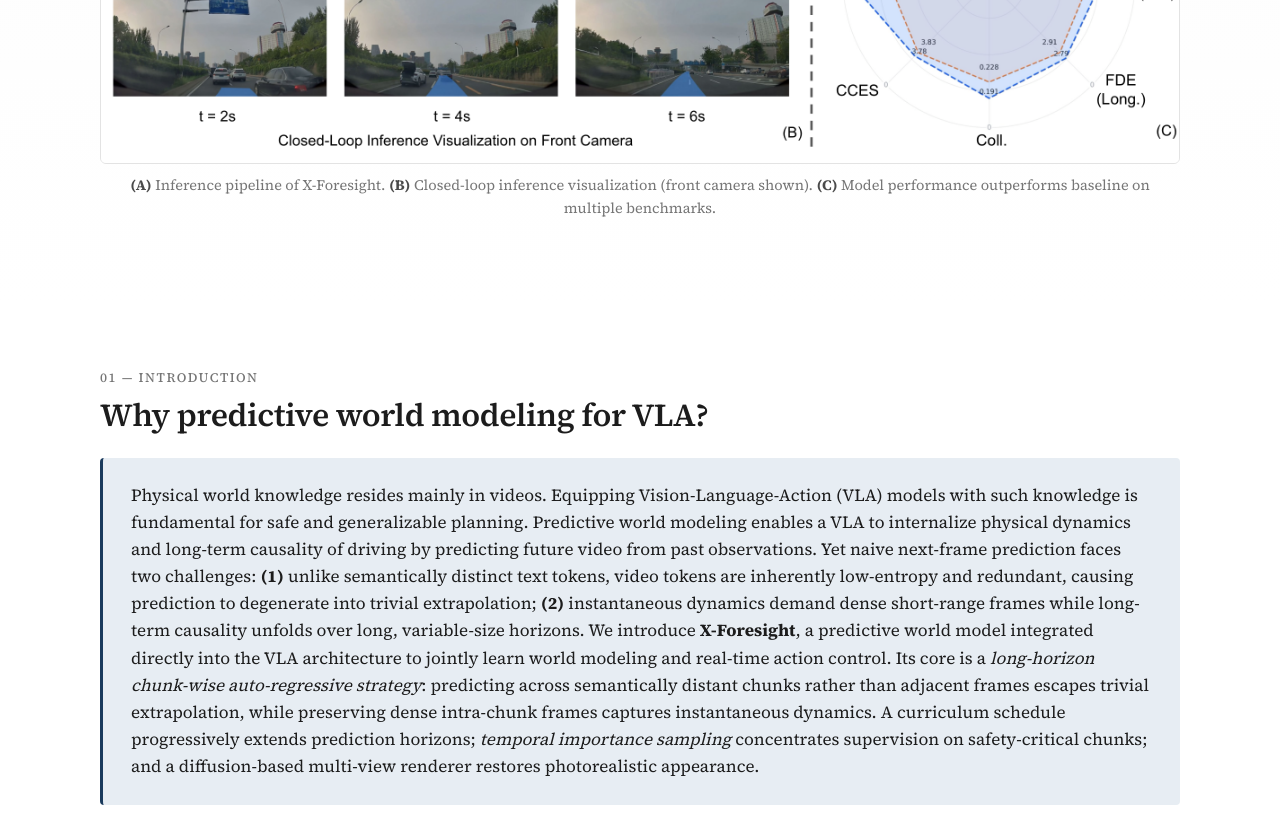
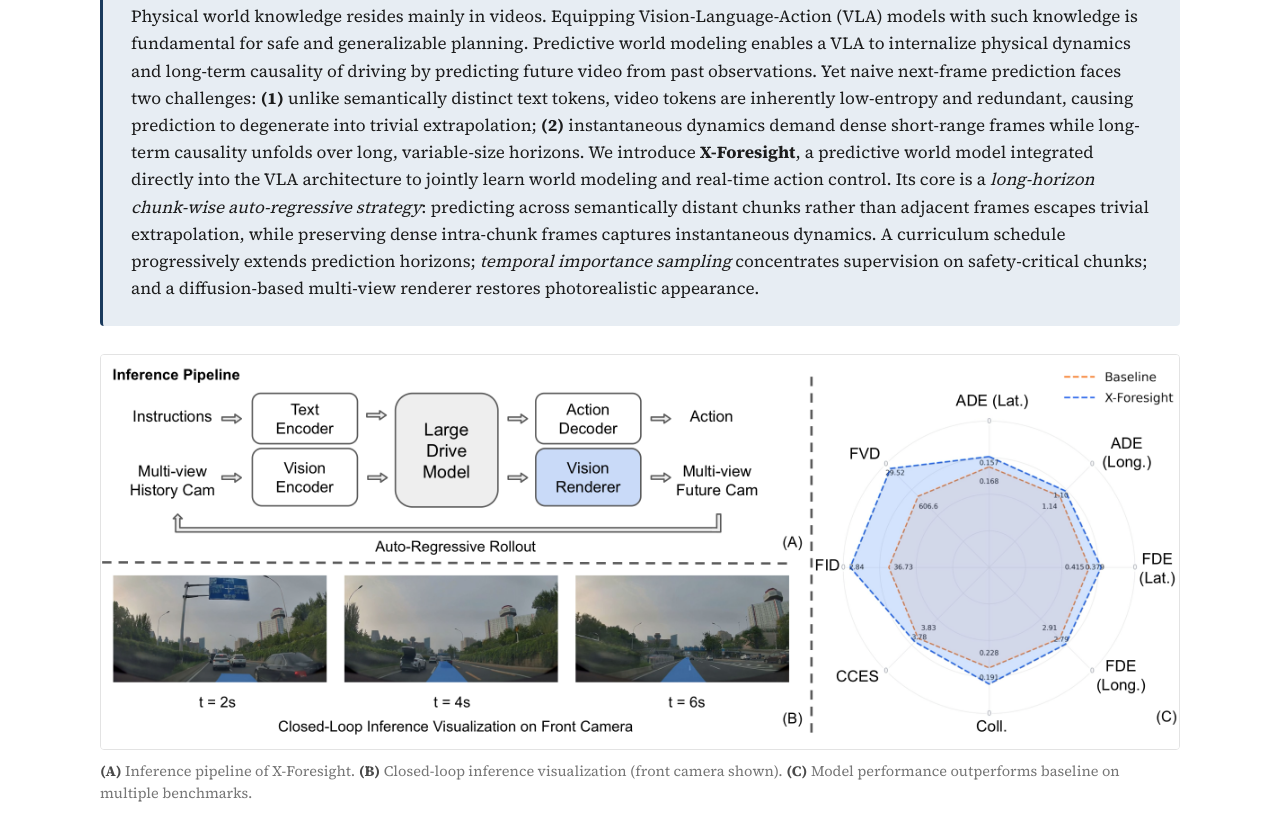
Before and after one commit to x-foresight-1/x-foresight-1.github.io, a plain HTML site: page en/index.html in a window 1280 px wide. Shown: the part 687-1505 px from the top of the page. Drawn offline with Linux system fonts and the light colour scheme.

Commit message:
Polish: scroll-progress bar, section fade-in, stat counter; move pipeline figure under Intro; update Camera Latent Decoder metrics.

```diff
--- a/assets/css/styles.css
+++ b/assets/css/styles.css
@@ -34,6 +34,41 @@ body {
 
 /* Restore monospace only for code-like content. */
 code, pre, .bibtex { font-family: var(--mono); }
+
+/* ----- Reading-progress bar (top of viewport) --------------------------- */
+.scroll-progress {
+  position: fixed;
+  top: 0;
+  left: 0;
+  height: 2px;
+  width: 0;
+  background: var(--accent);
+  z-index: 100;
+  transition: width 80ms linear;
+  will-change: width;
+  pointer-events: none;
+}
+
+/* ----- Scroll-triggered section fade-in --------------------------------- */
+/* Scoped to .js so non-JS users see content immediately. Respects
+   prefers-reduced-motion by short-circuiting the rule. */
+.js section {
+  opacity: 0;
+  transform: translateY(24px);
+  transition: opacity .65s ease-out, transform .65s ease-out;
+  will-change: opacity, transform;
+}
+.js section.in-view {
+  opacity: 1;
+  transform: none;
+}
+@media (prefers-reduced-motion: reduce) {
+  .js section {
+    opacity: 1;
+    transform: none;
+    transition: none;
+  }
+}
 
 a { color: var(--accent); text-decoration: none; }
 a:hover { text-decoration: underline; }
--- a/assets/js/main.js
+++ b/assets/js/main.js
@@ -1,4 +1,83 @@
 (function () {
+  // Mark <html> as JS-enabled so CSS animations only kick in when we can
+  // also control them (no-JS users get the content immediately).
+  document.documentElement.classList.add('js');
+
+  var reducedMotion = window.matchMedia
+    && window.matchMedia('(prefers-reduced-motion: reduce)').matches;
+
+  // ---- Reading-progress bar -----------------------------------------------
+  var progressBar = document.querySelector('.scroll-progress');
+  if (progressBar) {
+    function updateProgress() {
+      var top = window.scrollY || document.documentElement.scrollTop || 0;
+      var max = document.documentElement.scrollHeight - window.innerHeight;
+      progressBar.style.width = max > 0 ? Math.min(top / max * 100, 100) + '%' : '0';
+    }
+    window.addEventListener('scroll', updateProgress, { passive: true });
+    window.addEventListener('resize', updateProgress, { passive: true });
+    updateProgress();
+  }
+
+  // ---- Section fade-in ----------------------------------------------------
+  if (!reducedMotion && 'IntersectionObserver' in window) {
+    var sectionObs = new IntersectionObserver(function (entries) {
+      entries.forEach(function (entry) {
+        if (entry.isIntersecting) {
+          entry.target.classList.add('in-view');
+          sectionObs.unobserve(entry.target);
+        }
+      });
+    }, { threshold: 0.08, rootMargin: '0px 0px -8% 0px' });
+    document.querySelectorAll('section').forEach(function (s) { sectionObs.observe(s); });
+  } else {
+    // Reduced-motion or no IO: show everything immediately.
+    document.querySelectorAll('section').forEach(function (s) { s.classList.add('in-view'); });
+  }
+
+  // ---- Hero stat counter --------------------------------------------------
+  function parseStat(text) {
+    var m = String(text).match(/^([\d.]+)(.*)$/);
+    if (!m) return null;
+    return {
+      target: parseFloat(m[1]),
+      suffix: m[2],
+      isFloat: m[1].indexOf('.') >= 0
+    };
+  }
+  function easeOutCubic(p) { return 1 - Math.pow(1 - p, 3); }
+  function animateCount(el, target, suffix, isFloat, duration) {
+    var start = null;
+    function step(t) {
+      if (start === null) start = t;
+      var progress = Math.min((t - start) / duration, 1);
+      var current = target * easeOutCubic(progress);
+      el.textContent = (isFloat ? current.toFixed(1) : Math.floor(current)) + suffix;
+      if (progress < 1) requestAnimationFrame(step);
+      else el.textContent = (isFloat ? target.toFixed(1) : target) + suffix;
+    }
+    requestAnimationFrame(step);
+  }
+  var kvBlock = document.querySelector('.kv');
+  if (kvBlock && !reducedMotion && 'IntersectionObserver' in window) {
+    var nums = Array.prototype.slice.call(kvBlock.querySelectorAll('.num'));
+    var parsed = nums.map(function (n) {
+      var p = parseStat(n.textContent.trim());
+      return p ? Object.assign({ el: n }, p) : null;
+    }).filter(Boolean);
+    var kvObs = new IntersectionObserver(function (entries) {
+      entries.forEach(function (entry) {
+        if (!entry.isIntersecting) return;
+        parsed.forEach(function (p) {
+          p.el.textContent = (p.isFloat ? '0.0' : '0') + p.suffix;
+          animateCount(p.el, p.target, p.suffix, p.isFloat, 1200);
+        });
+        kvObs.unobserve(entry.target);
+      });
+    }, { threshold: 0.3 });
+    kvObs.observe(kvBlock);
+  }
+
   // Populate hero badge links from config.js
   var cfg = window.X_FORESIGHT_CONFIG || {};
   document.querySelectorAll('[data-cfg]').forEach(function (el) {
--- a/en/index.html
+++ b/en/index.html
@@ -15,6 +15,8 @@
   <link rel="stylesheet" href="../assets/css/styles.css" />
 </head>
 <body>
+
+<div class="scroll-progress" aria-hidden="true"></div>
 
 <nav class="nav">
   <a class="brand" href="./">
@@ -50,16 +52,6 @@
       <a class="badge" href="#paper">arXiv</a>
       <a class="badge" href="#demo">Demo</a>
     </div>
-    <div class="hero-fig">
-      <figure>
-        <img src="../assets/img/xforesight_main.png" alt="X-Foresight overview" />
-        <figcaption>
-          <strong>(A)</strong> Inference pipeline of X-Foresight.
-          <strong>(B)</strong> Closed-loop inference visualization (front camera shown).
-          <strong>(C)</strong> Model performance outperforms baseline on multiple benchmarks.
-        </figcaption>
-      </figure>
-    </div>
   </header>
 
   <!-- ====================== 01 INTRO / ABSTRACT ====================== -->
@@ -87,6 +79,15 @@
           renderer restores photorealistic appearance.
         </p>
       </div>
+
+      <figure>
+        <img src="../assets/img/xforesight_main.png" alt="X-Foresight overview" />
+        <figcaption>
+          <strong>(A)</strong> Inference pipeline of X-Foresight.
+          <strong>(B)</strong> Closed-loop inference visualization (front camera shown).
+          <strong>(C)</strong> Model performance outperforms baseline on multiple benchmarks.
+        </figcaption>
+      </figure>
 
       <div class="kv">
         <div class="stat"><div class="num">280k h</div><div class="lbl">Driving data</div></div>
@@ -442,7 +443,7 @@
             </tr>
           </thead>
           <tbody>
-            <tr><td>Camera Latent Decoder</td><td>31.93</td><td>36.73</td><td>558.79</td><td>606.60</td></tr>
+            <tr><td>Camera Latent Decoder</td><td>10.97</td><td>11.82</td><td>135.56</td><td>158.39</td></tr>
             <tr><td>Vision Renderer</td><td class="best">1.51</td><td class="best">2.84</td><td class="best">11.28</td><td class="best">29.52</td></tr>
           </tbody>
         </table>
```
Also changed, not shown: zh/index.html (+12 -11 lines).
